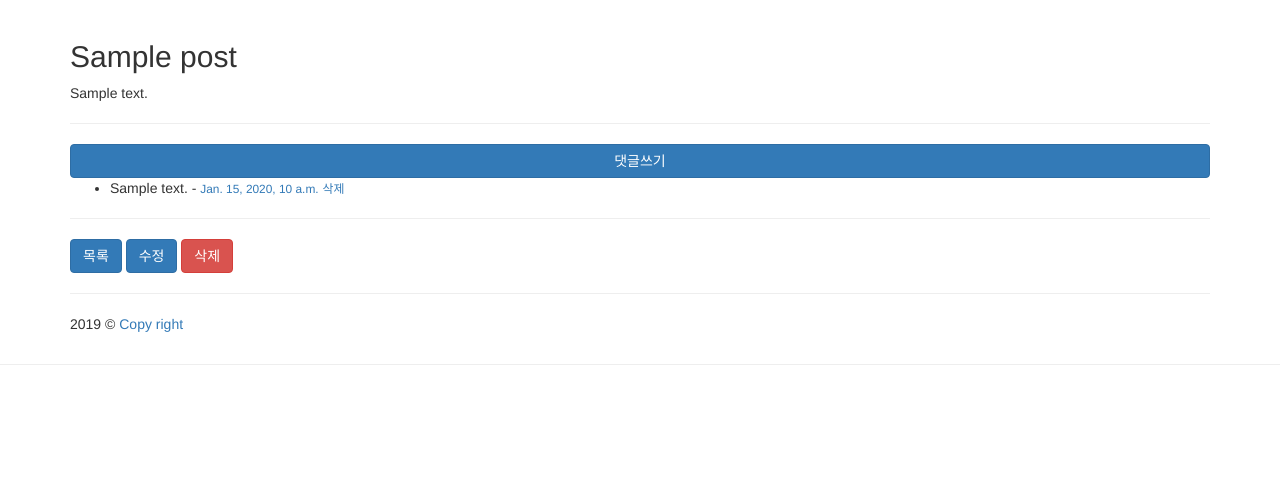
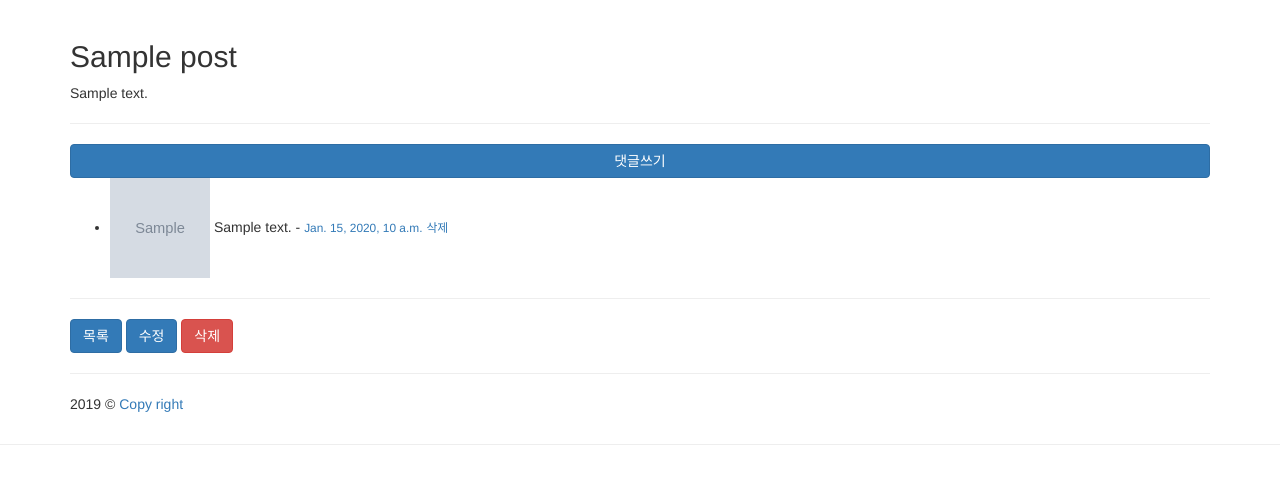
Before and after one commit to HyungtaeMoon/Ajax-basic, a Django app: page /1/ in a window 1280 px wide. Shown: the part 52-536 px from the top of the page. Run offline with Django 3.2, Linux system fonts and the light colour scheme; tables that the repository leaves empty hold one stand-in row (values such as "Sample post"); grey boxes marked "Sample" are stand-in pictures; some libraries are stand-ins or nearby versions.

Commit message:
[ADD] 댓글에 사진 노출

```diff
--- a/app/blog/templates/blog/_comment.html
+++ b/app/blog/templates/blog/_comment.html
@@ -1,5 +1,9 @@
 
 <li id="comment-{{ comment.pk }}">
+    {% if comment.photo %}
+        <img src="{{ comment.photo.url }}" style="height: 100px; width: 100px" alt="">
+    {% endif %}
+
     {{ comment.message }}
     &dash;
     <a href="{% url "blog:comment_edit" comment.post.pk comment.pk %}">
```
